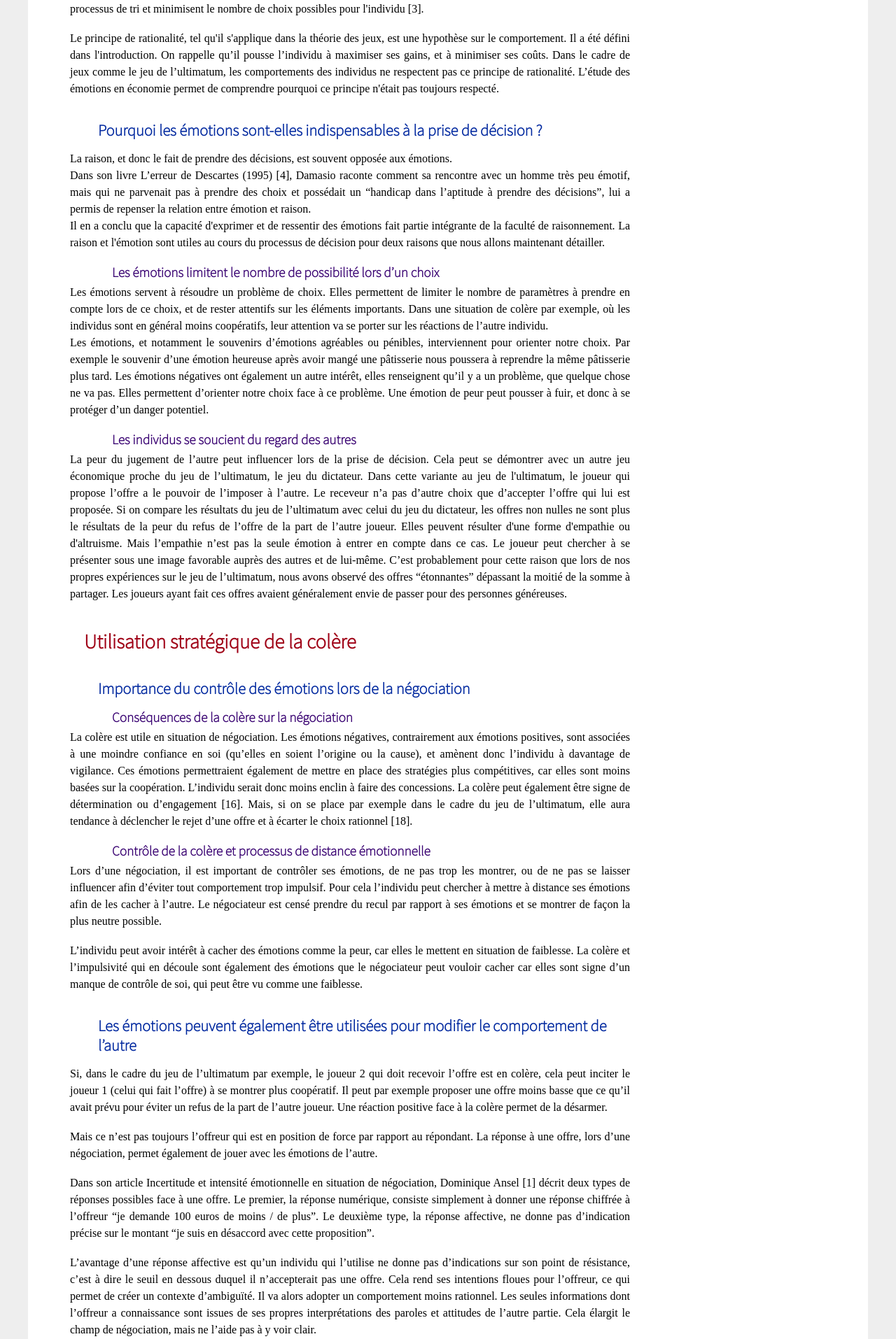
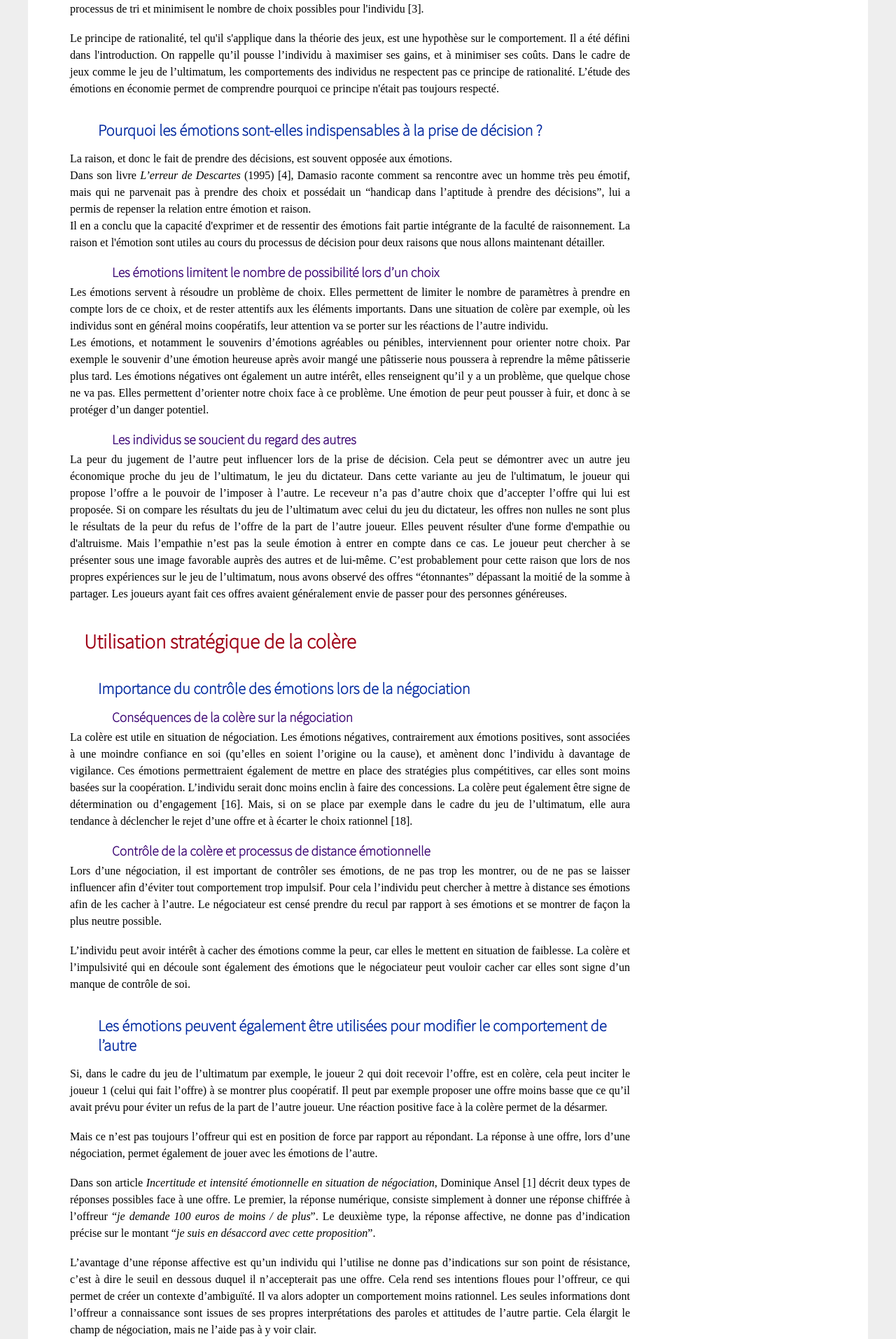
Before and after one commit to Jadounix/economie_colere, a PHP site: page /P3.php in a window 1280 px wide. Shown: the part 796-2710 px from the top of the page at 70% size. Run offline with PHP 8.4, Linux system fonts and the light colour scheme; some libraries are stand-ins or nearby versions.

Commit message:
correction fautes

```diff
--- a/P3.php
+++ b/P3.php
@@ -27,12 +27,12 @@
       de décision ?</h3>
     <p>La raison, et donc le fait de prendre des décisions, est souvent opposée aux émotions.
     <br>
-    Dans son livre L’erreur de Descartes (1995) [4], Damasio raconte comment sa rencontre avec un homme très peu émotif, mais qui ne parvenait pas à prendre des choix et possédait un “handicap dans l’aptitude à prendre des décisions”, lui a permis
+    Dans son livre <i>L’erreur de Descartes</i> (1995) [4], Damasio raconte comment sa rencontre avec un homme très peu émotif, mais qui ne parvenait pas à prendre des choix et possédait un “handicap dans l’aptitude à prendre des décisions”, lui a permis
       de repenser la relation entre émotion et raison. <br>
     Il en a conclu que la capacité d'exprimer et de ressentir des émotions fait partie intégrante de la faculté de raisonnement. La raison et l'émotion sont utiles au cours du processus de décision pour deux raisons que nous allons maintenant
       détailler. </p>
     <h4>Les émotions limitent le nombre de possibilité lors d’un choix</h4>
-    <p>Les émotions servent à résoudre un problème de choix. Elles permettent de limiter le nombre de paramètres à prendre en compte lors de ce choix, et de rester attentifs sur les éléments importants. Dans une situation de colère par exemple, où
+    <p>Les émotions servent à résoudre un problème de choix. Elles permettent de limiter le nombre de paramètres à prendre en compte lors de ce choix, et de rester attentifs aux les éléments importants. Dans une situation de colère par exemple, où
       les individus sont en général moins coopératifs, leur attention va se porter sur les réactions de l’autre individu.<br>
     Les émotions, et notamment le souvenirs d’émotions agréables ou pénibles, interviennent pour orienter notre choix. Par exemple le souvenir d’une émotion heureuse après avoir mangé une pâtisserie nous poussera à reprendre la même pâtisserie
       plus tard. Les émotions négatives ont également un autre intérêt, elles renseignent qu’il y a un problème, que quelque chose ne va pas. Elles permettent d’orienter notre choix face à ce problème. Une émotion de peur peut pousser à fuir, et donc
@@ -54,13 +54,13 @@
     <p>Lors d’une négociation, il est important de contrôler ses émotions, de ne pas trop les montrer, ou de ne pas se laisser influencer afin d’éviter tout comportement trop impulsif. Pour cela l’individu peut chercher à mettre à distance ses
       émotions afin de les cacher à l’autre. Le négociateur est censé prendre du recul par rapport à ses émotions et se montrer de façon la plus neutre possible.</p>
     <p>L’individu peut avoir intérêt à cacher des émotions comme la peur, car elles le mettent en situation de faiblesse. La colère et l’impulsivité qui en découle sont également des émotions que le négociateur peut vouloir cacher car elles sont
-      signe d’un manque de contrôle de soi, qui peut être vu comme une faiblesse.</p>
+      signe d’un manque de contrôle de soi.</p>
     <h3>Les émotions peuvent également être utilisées pour modifier le comportement de l’autre</h3>
-    <p>Si, dans le cadre du jeu de l’ultimatum par exemple, le joueur 2 qui doit recevoir l’offre est en colère, cela peut inciter le joueur 1 (celui qui fait l’offre) à se montrer plus coopératif. Il peut par exemple proposer une offre moins basse
+    <p>Si, dans le cadre du jeu de l’ultimatum par exemple, le joueur 2 qui doit recevoir l’offre, est en colère, cela peut inciter le joueur 1 (celui qui fait l’offre) à se montrer plus coopératif. Il peut par exemple proposer une offre moins basse
       que ce qu’il avait prévu pour éviter un refus de la part de l’autre joueur. Une réaction positive face à la colère permet de la désarmer.</p>
     <p>Mais ce n’est pas toujours l’offreur qui est en position de force par rapport au répondant. La réponse à une offre, lors d’une négociation, permet également de jouer avec les émotions de l’autre. </p>
-    <p>Dans son article Incertitude et intensité émotionnelle en situation de négociation, Dominique Ansel [1] décrit deux types de réponses possibles face à une offre. Le premier, la réponse numérique, consiste simplement à donner une réponse
-      chiffrée à l’offreur “je demande 100 euros de moins / de plus”. Le deuxième type, la réponse affective, ne donne pas d’indication précise sur le montant “je suis en désaccord avec cette proposition”.</p>
+    <p>Dans son article <i>Incertitude et intensité émotionnelle en situation de négociation</i>, Dominique Ansel [1] décrit deux types de réponses possibles face à une offre. Le premier, la réponse numérique, consiste simplement à donner une réponse
+      chiffrée à l’offreur “<i>je demande 100 euros de moins / de plus</i>”. Le deuxième type, la réponse affective, ne donne pas d’indication précise sur le montant “<i>je suis en désaccord avec cette proposition</i>”.</p>
     <p>L’avantage d’une réponse affective est qu’un individu qui l’utilise ne donne pas d’indications sur son point de résistance, c’est à dire le seuil en dessous duquel il n’accepterait pas une offre. Cela rend ses intentions floues pour l’offreur,
       ce qui permet de créer un contexte d’ambiguïté. Il va alors adopter un comportement moins rationnel. Les seules informations dont l’offreur a connaissance sont issues de ses propres interprétations des paroles et attitudes de l’autre partie.
       Cela élargit le champ de négociation, mais ne l’aide pas à y voir clair. </p>
@@ -73,8 +73,8 @@
     <p>De plus l’intentionnalité de l’autre joueur augmente ce processus de colère. Si dans le jeu de l’ultimatum, les offres sont réparties de façon aléatoire entre les deux joueurs, les offres basses sont plus acceptées, et la colère moins présente
       comme émotion. Cela montre que la réponse d’un répondant à une offre dépend de sa perception de l’intentionnalité de l’offreur. </p>
     <h3>La colère comme reflet de la sensibilité morale d’un individu</h3>
-    <p>La colère peut refléter la sensibilité morale d’un individu. En effet on a vu que l’injustice était une cause importante de l’émotion de colère. Le sentiment de colère vient de la moralité de l’individu.</p>
-    <p>Dans l’action de punir, on veut que l’autre se conforme à la norme sociale. La punition dans ce cas n’est pas stratégique mais une volonté d’obliger l’autre à se conformer à la norme morale ou sociale [16].</p>
+    <p>La colère peut refléter la sensibilité morale d’un individu. En effet on a vu que l’injustice était une cause importante de l’émotion de colère. Le sentiment de colère vient de la moralité de l’individu.
+    Dans l’action de punir, on veut que l’autre se conforme à une norme sociale. La punition dans ce cas n’est pas stratégique mais une volonté d’obliger l’autre à se conformer à la norme morale ou sociale [16].</p>
     <h2>Le jeu de l’ultimatum</h2>
     <p>Ce jeu permet de modéliser la dernière phase d'une négociation, avec une offre à prendre ou à laisser.
 Il permet d'observer les différents types de comportements, et l'impact des états affectifs sur ces comportements. (La négociation : les enseignements du jeu de l’ultimatum, PETIT)</p>
@@ -87,7 +87,7 @@ Il permet d'observer les différents types de comportements, et l'impact des ét
     <h3>Variantes du jeu de l'ultimatum</h3>
     <p>Le jeu de l’ultimatum possède plusieurs variantes. </p>
     <p>Dans le jeu du dictateur, le receveur ne peut pas refuser l'offre attribuée par l’offreur. Cette variante a notamment permis de montrer quelle est la part d’altruisme dans une offre. En effet on peut considérer que deux composantes expliquent la valeur d’une offre : d’une part l’empathie du premier joueur et d’autre part sa peur du refus de l’offre. Si on enlève la possibilité de refus, l’empathie et la volonté de donner une image favorable de soi entrent alors en compte.</p>
-    <p>Si on observe les résultats du jeu du dictateur, les offres sont environ 20% plus basses que dans le cas du jeu de l’ultimatum (La négociation : les enseignements du jeu de l’ultimatum, PETIT).</p>
+    <p>Si on observe les résultats du jeu du dictateur, les offres sont environ 20% plus basses que dans le cas du jeu de l’ultimatum [17].</p>
     <p>Une seconde variante est le jeu aléatoire. Dans ce jeu, la somme répartie entre les deux joueurs est aléatoirement choisie. Dans cette variante, les joueurs ayant le rôle de “répondant” acceptent plus facilement une offre basse. Cela montre que ce n’est pas tellement la valeur de l’offre qui entre en compte pour le second joueur, mais davantage “ l’intention ” que peut avoir l’offreur.</p>
 
 
```
